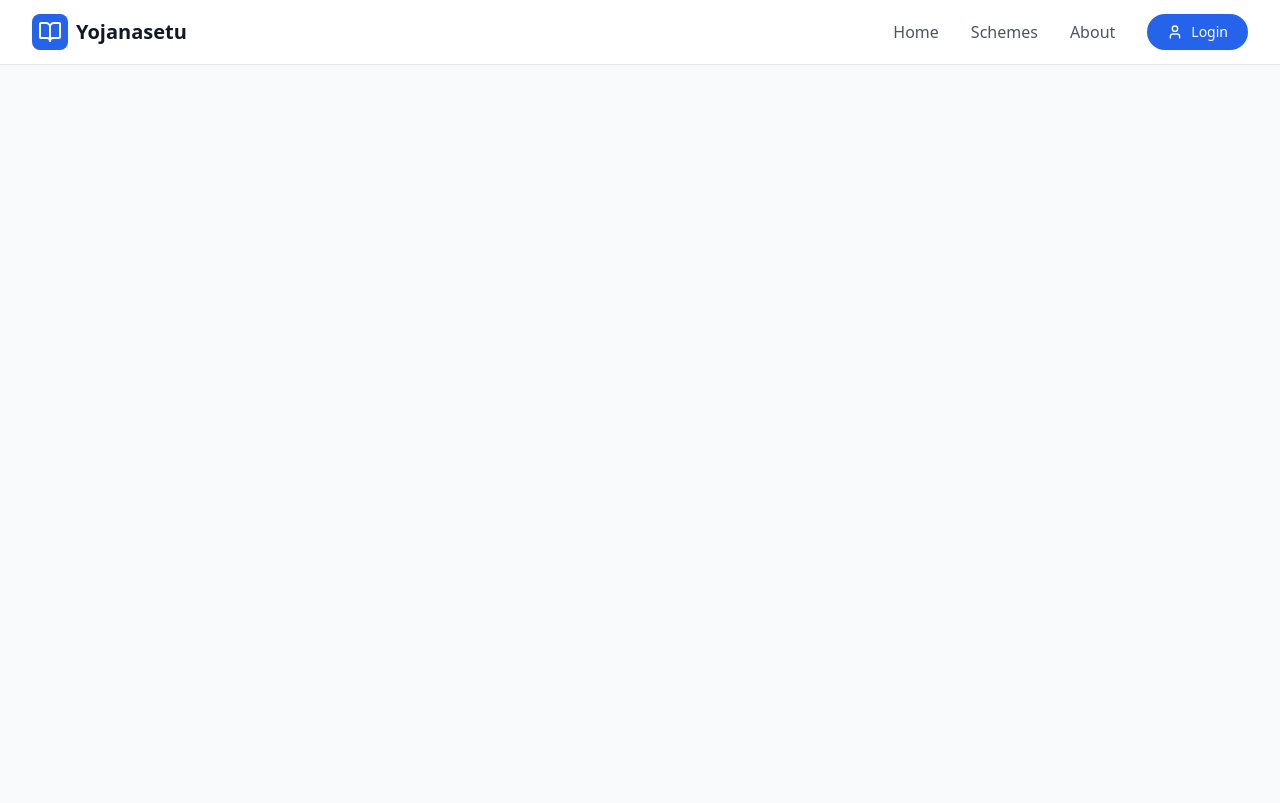
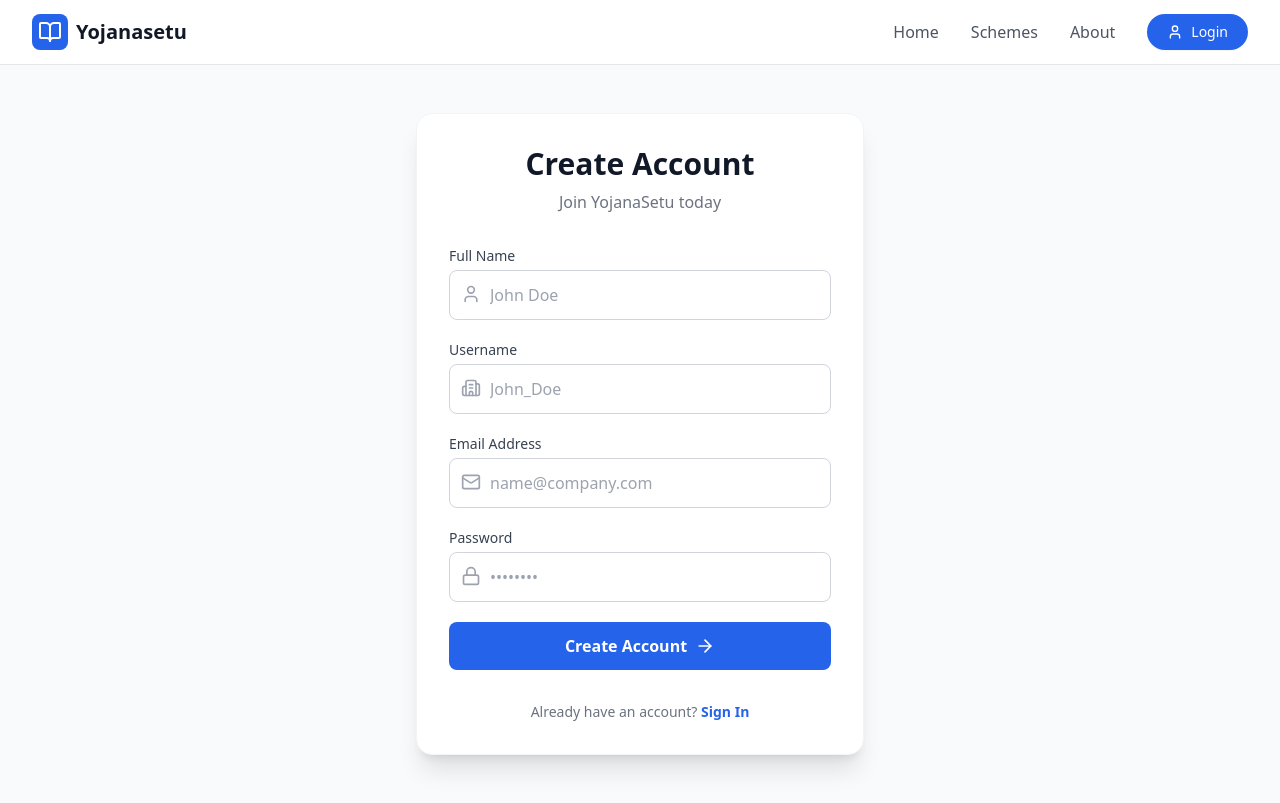
Before and after one commit to PranavP2412/YOJANASETU, a React app in the folder Client/Frontend/: page /register in a window 1280 px wide. Built offline with nearby package versions, Linux system fonts and the light colour scheme; no server answers; the HTML template or start-up script is replaced by a standard one.

Commit message:
Register page

```diff
--- a/Client/Frontend/src/App.jsx
+++ b/Client/Frontend/src/App.jsx
@@ -3,6 +3,8 @@ import Navbar from './components/layout/Navbar';
 import LandingPage from './components/LandingPage/Landingpage';
 import SchemeDiscovery from './components/AllScheme/Schemediscovery';
 import LoginPage from './components/Login/LoginPage';
+import RegisterPage from './components/Register/RegisterPage';
+import VerifyEmailPage from './components/emailverfication/VerifyEmailPage';
 
 function App() {
   return (
@@ -18,6 +20,8 @@ function App() {
           {/* When URL is /schemes, show Search Page */}
           <Route path="/schemes" element={<SchemeDiscovery />} />
           <Route path="/login" element={<LoginPage />} />
+          <Route path="/register" element={<RegisterPage />} />
+          <Route path="/emailverification" element={<VerifyEmailPage/>}/>
         </Routes>
       </div>
     </Router>
--- /dev/null
+++ b/Client/Frontend/src/components/Register/RegisterPage.jsx
@@ -0,0 +1,151 @@
+import { useState } from 'react';
+import { Link } from 'react-router-dom';
+import { Mail, Lock, User, Building2, ArrowRight, Loader2, CheckCircle } from 'lucide-react';
+// ✅ Go up two levels: Register -> Components -> Src -> Api two levels
+import axiosClient from '../../api/axiosClient';
+
+const RegisterPage = () => {
+    const [formData, setFormData] = useState({
+        name: '',
+        username: '',
+        email: '',
+        password: ''
+    });
+
+    const [loading, setLoading] = useState(false);
+    const [error, setError] = useState(null);
+    const [successMode, setSuccessMode] = useState(false); // Shows success screen after signup
+
+    const handleChange = (e) => {
+        setFormData({ ...formData, [e.target.name]: e.target.value });
+        if (error) setError(null);
+    };
+
+    const handleSubmit = async (e) => {
+        e.preventDefault();
+        setLoading(true);
+        setError(null);
+
+        try {
+            // POST to /auth/register
+            await axiosClient.post('/auth/register', formData);
+            setSuccessMode(true); // Switch to "Check your email" view
+        } catch (err) {
+            setError(err.response?.data?.message || "Registration failed. Please try again.");
+        } finally {
+            setLoading(false);
+        }
+    };
+
+    // View 2: Success Message (Check Email)
+    if (successMode) {
+        return (
+            <div className="min-h-[calc(100vh-4rem)] flex items-center justify-center px-4 bg-gray-50">
+                <div className="max-w-md w-full bg-white rounded-2xl shadow-xl p-8 text-center border border-gray-100">
+                    <div className="w-16 h-16 bg-green-100 rounded-full flex items-center justify-center mx-auto mb-4">
+                        <Mail className="h-8 w-8 text-green-600" />
+                    </div>
+                    <h2 className="text-2xl font-bold text-gray-900 mb-2">Check your inbox</h2>
+                    <p className="text-gray-500 mb-6">
+                        We've sent a verification link to <span className="font-semibold text-gray-900">{formData.email}</span>.
+                        Please verify your email to access the dashboard.
+                    </p>
+                    <Link to="/login" className="text-blue-600 font-bold hover:underline">
+                        Back to Login
+                    </Link>
+                </div>
+            </div>
+        );
+    }
+
+    // View 1: The Form
+    return (
+        <div className="min-h-[calc(100vh-4rem)] flex items-center justify-center px-4 bg-gray-50 py-12">
+            <div className="max-w-md w-full bg-white rounded-2xl shadow-xl p-8 border border-gray-100">
+                <div className="text-center mb-8">
+                    <h2 className="text-3xl font-bold text-gray-900">Create Account</h2>
+                    <p className="text-gray-500 mt-2">Join YojanaSetu today</p>
+                </div>
+
+                {error && (
+                    <div className="mb-6 bg-red-50 border-l-4 border-red-500 p-4 text-sm text-red-700">
+                        {error}
+                    </div>
+                )}
+
+                <form onSubmit={handleSubmit} className="space-y-5">
+                    {/* Full Name */}
+                    <div>
+                        <label className="block text-sm font-medium text-gray-700 mb-1">Full Name</label>
+                        <div className="relative">
+                            <input
+                                type="text" name="name" required
+                                value={formData.name} onChange={handleChange}
+                                className="w-full pl-10 pr-4 py-3 rounded-lg border border-gray-300 focus:ring-2 focus:ring-blue-600 outline-none"
+                                placeholder="John Doe"
+                            />
+                            <User className="absolute left-3 top-3.5 h-5 w-5 text-gray-400" />
+                        </div>
+                    </div>
+
+                    {/* Business Name (Optional but recommended) */}
+                    <div>
+                        <label className="block text-sm font-medium text-gray-700 mb-1">Username</label>
+                        <div className="relative">
+                            <input
+                                type="text" name="username" required
+                                value={formData.businessName} onChange={handleChange}
+                                className="w-full pl-10 pr-4 py-3 rounded-lg border border-gray-300 focus:ring-2 focus:ring-blue-600 outline-none"
+                                placeholder="John_Doe"
+                            />
+                            <Building2 className="absolute left-3 top-3.5 h-5 w-5 text-gray-400" />
+                        </div>
+                    </div>
+
+                    {/* Email */}
+                    <div>
+                        <label className="block text-sm font-medium text-gray-700 mb-1">Email Address</label>
+                        <div className="relative">
+                            <input
+                                type="email" name="email" required
+                                value={formData.email} onChange={handleChange}
+                                className="w-full pl-10 pr-4 py-3 rounded-lg border border-gray-300 focus:ring-2 focus:ring-blue-600 outline-none"
+                                placeholder="name@company.com"
+                            />
+                            <Mail className="absolute left-3 top-3.5 h-5 w-5 text-gray-400" />
+                        </div>
+                    </div>
+
+                    {/* Password */}
+                    <div>
+                        <label className="block text-sm font-medium text-gray-700 mb-1">Password</label>
+                        <div className="relative">
+                            <input
+                                type="password" name="password" required
+                                value={formData.password} onChange={handleChange}
+                                className="w-full pl-10 pr-4 py-3 rounded-lg border border-gray-300 focus:ring-2 focus:ring-blue-600 outline-none"
+                                placeholder="••••••••"
+                                minLength={6}
+                            />
+                            <Lock className="absolute left-3 top-3.5 h-5 w-5 text-gray-400" />
+                        </div>
+                    </div>
+
+                    <button
+                        type="submit" disabled={loading}
+                        className="w-full bg-blue-600 text-white font-bold py-3 px-4 rounded-lg hover:bg-blue-700 transition flex items-center justify-center gap-2 disabled:opacity-70"
+                    >
+                        {loading ? <Loader2 className="h-5 w-5 animate-spin" /> : <>Create Account <ArrowRight className="h-5 w-5" /></>}
+                    </button>
+                </form>
+
+                <div className="mt-8 text-center text-sm text-gray-500">
+                    Already have an account?{' '}
+                    <Link to="/login" className="text-blue-600 font-bold hover:underline">Sign In</Link>
+                </div>
+            </div>
+        </div>
+    );
+};
+
+export default RegisterPage;
--- /dev/null
+++ b/Client/Frontend/src/components/emailverfication/VerifyEmailPage.jsx
@@ -0,0 +1,60 @@
+import { useEffect, useState } from 'react';
+import { useSearchParams, Link } from 'react-router-dom';
+import axiosClient from '../../api/axiosClient';
+import { CheckCircle, XCircle, Loader2 } from 'lucide-react';
+
+const VerifyEmailPage = () => {
+    const [searchParams] = useSearchParams();
+    const token = searchParams.get('token'); // Extract ?token=XYZ from URL
+
+    const [status, setStatus] = useState('verifying'); // verifying | success | error
+
+    useEffect(() => {
+        if (!token) {
+            setStatus('error');
+            return;
+        }
+
+        const verify = async () => {
+            try {
+                // Send token to backend to validate
+                await axiosClient.post('/auth/verify-email', { token });
+                setStatus('success');
+            } catch (error) {
+                console.error(error);
+                setStatus('error');
+            }
+        };
+
+        verify();
+    }, [token]);
+
+    return (
+        <div className="min-h-[calc(100vh-4rem)] flex items-center justify-center px-4 bg-gray-50">
+            <div className="max-w-md w-full bg-white rounded-2xl shadow-xl p-8 text-center border border-gray-100">
+
+
+
+                {/* Error State */}
+                {status === 'error' && (
+
+                    <>
+                        <div className="w-20 h-20 bg-green-100 rounded-full flex items-center justify-center mx-auto mb-6 animate-bounce">
+                            <CheckCircle className="h-10 w-10 text-green-600" />
+                        </div>
+
+                        <h2 className="text-2xl font-bold text-gray-900">The email has been sent to you</h2>
+                        <p className="text-gray-500 mt-2 mb-6">Please Verify your email.</p>
+                        <p className="text-gray-500 mt-2 mb-6">We are eager to update you about the schemes that you didnt even heard about.</p>
+                        <Link to="/login" className="text-blue-600 font-bold hover:underline">
+                            Return to Login
+                        </Link>
+                    </>
+                )}
+
+            </div>
+        </div>
+    );
+};
+
+export default VerifyEmailPage;
```
